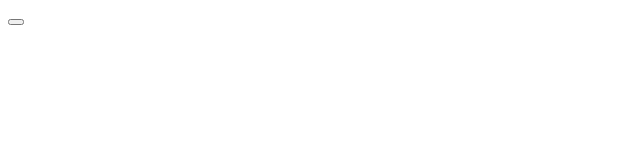
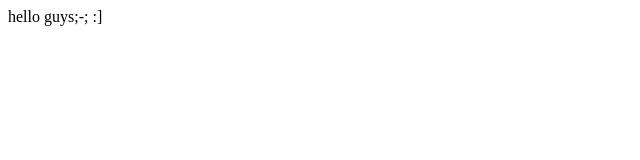
Before and after one commit to G-H-Ifal/html, a plain HTML site: page ola.html in a window 1280 px wide. Shown: the full height of the page, 0-640 px from the left. Drawn offline with Linux system fonts and the light colour scheme.

Commit message:
Update ola.html

```diff
--- a/ola.html
+++ b/ola.html
@@ -1,10 +1,9 @@
 <!DOCTYPE html>
 <html lang="en">
 <head>
-    <title> </title>
+    <title>hello,html </title>
 </head>
 <body>
-    <button>
-    </button>
+    hello guys;-; :]
 </body>
 </html>
```
